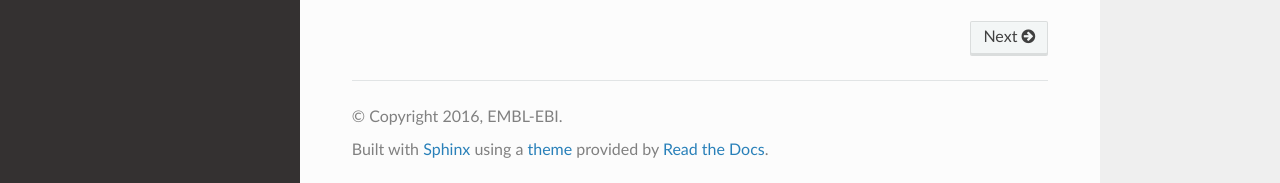
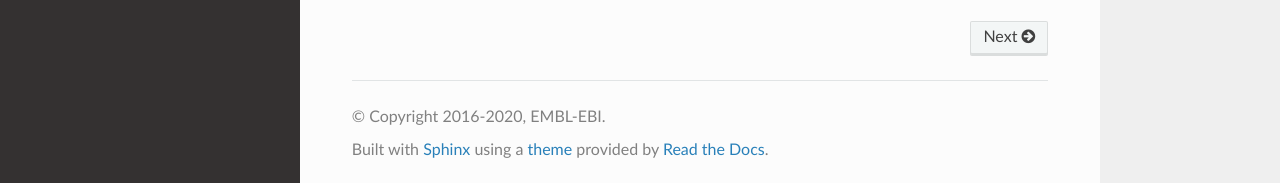
Before and after one commit to EBI-Metagenomics/EMG-docs, a Sphinx documentation site: the page built from docs/index.rst, in a window 1280 px wide and 900 px high, scrolled down 1994 px. Shown: the part 714-897 px from the top of the window. Built offline with Sphinx 7.4.7 and the Read the Docs theme 2.0.0, drawn with Linux system fonts in a browser that asks for light colours.

```diff
--- a/docs/conf.py
+++ b/docs/conf.py
@@ -60,7 +60,7 @@ master_doc = 'index'
 
 # General information about the project.
 project = u'EMG-docs'
-copyright = u'2016, EMBL-EBI'
+copyright = u'2016-2020, EMBL-EBI'
 author = u'MGnify team'
 
 # The version info for the project you're documenting, acts as replacement for
```
Also changed, not shown: requirements.txt (+4 -4 lines), .readthedocs.yml (added).
